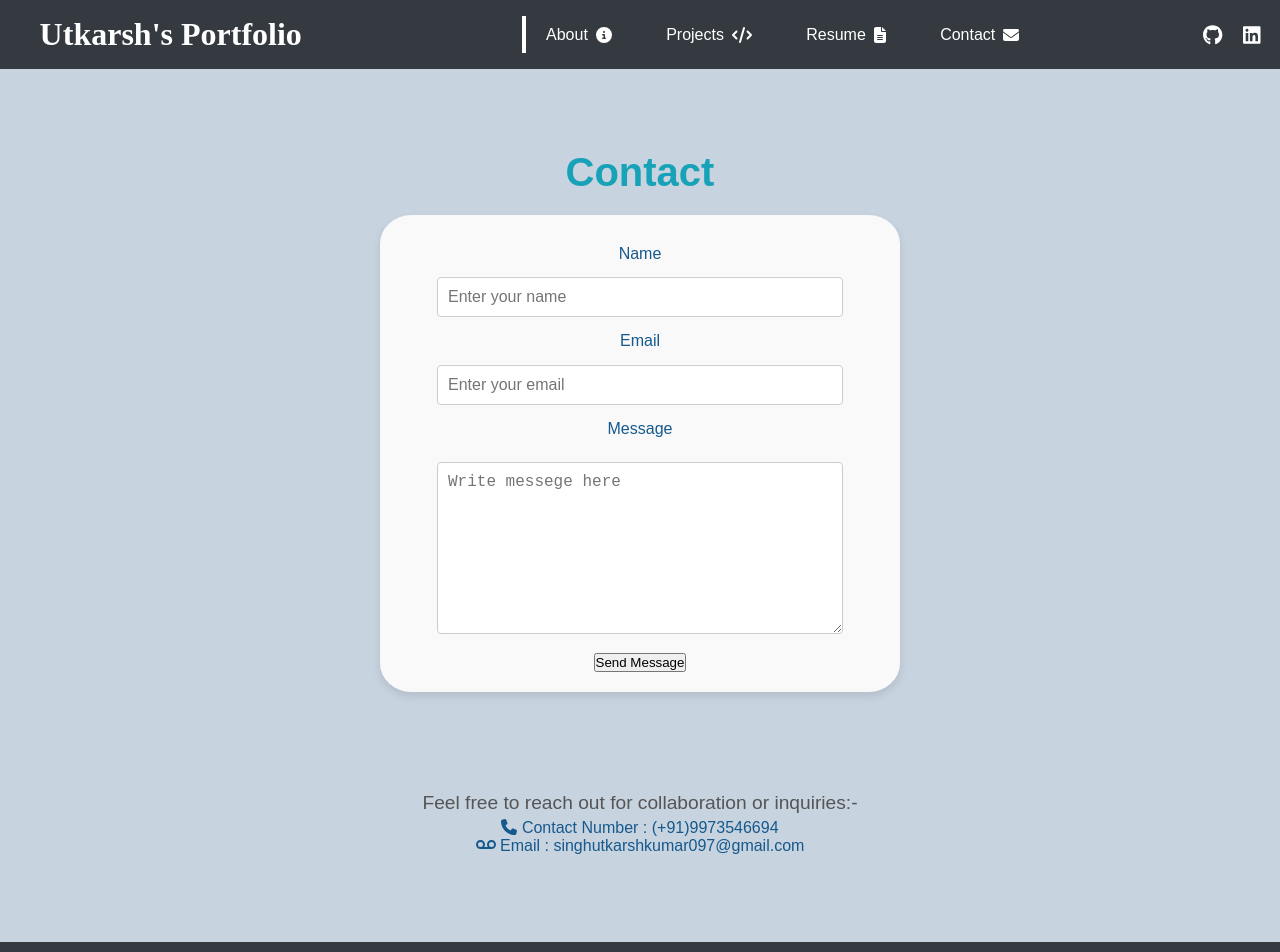
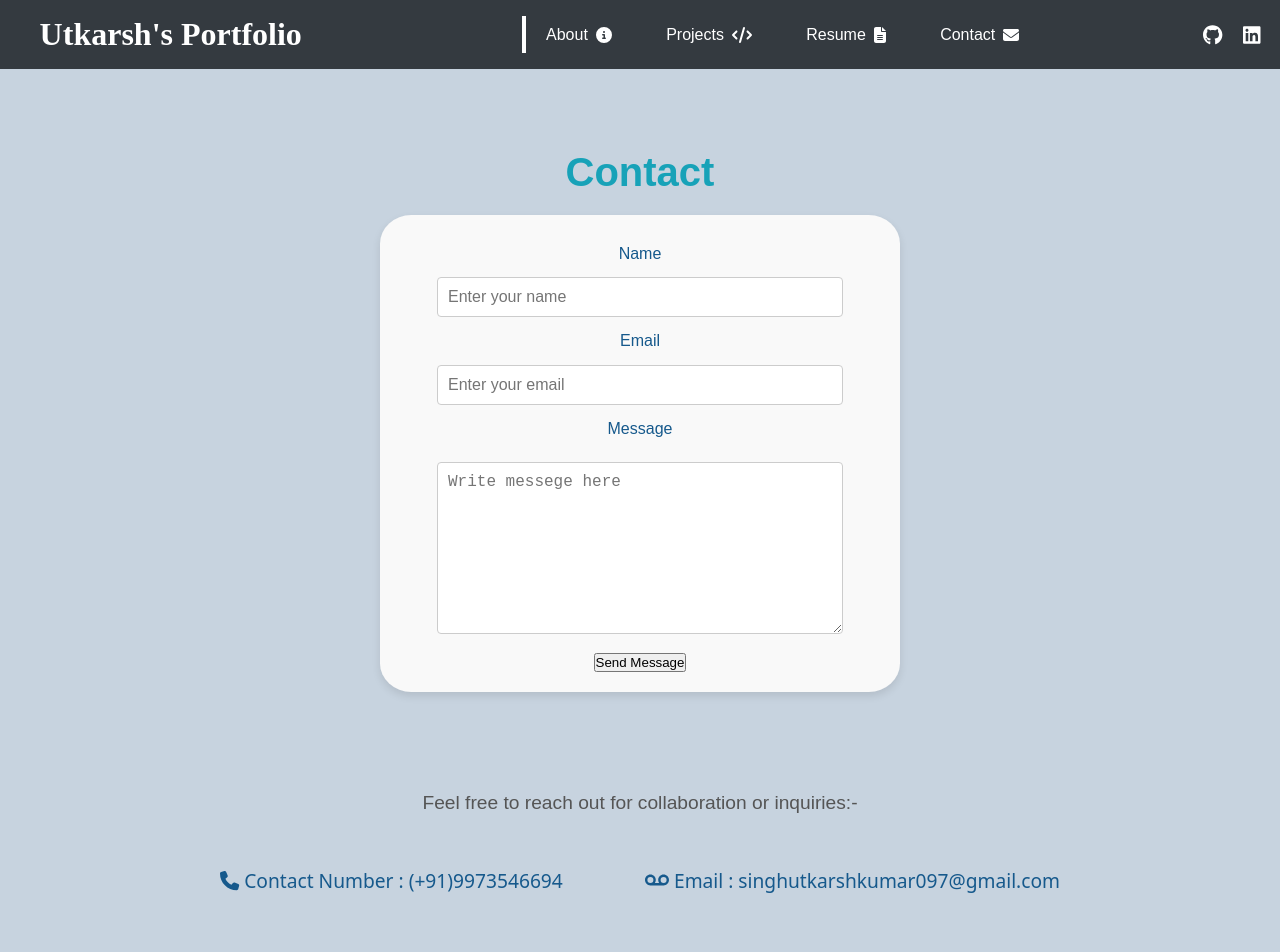
Before and after one commit to utkarshsingh004/Portfolio, a React (Vite) app: page /contact in a window 1280 px wide. Shown: the top 952 px of the page. Built offline with nearby package versions, Linux system fonts and the light colour scheme.

Commit message:
Update App.css

```diff
--- a/src/App.css
+++ b/src/App.css
@@ -314,6 +314,19 @@
   margin-top: 4%;
 }
 
+.personal-detail{
+  margin-top: 4%;
+  margin-left: 15%;
+  width:70%;
+  /* border: 2px solid red; */
+  display: flex;
+  flex-direction: row;
+  justify-content: space-between;
+  font-size: larger;
+  font-weight: 500;
+  font-family: system-ui, -apple-system, BlinkMacSystemFont, 'Segoe UI', Roboto, Oxygen, Ubuntu, Cantarell, 'Open Sans', 'Helvetica Neue', sans-serif;
+}
+
 
 
 
@@ -415,35 +428,3 @@
       font-size: 1rem;
   }
 }
-
-
-/* .breadcrumb {
-  background-color: #f8f9fa;
-  /* Breadcrumb background color */
-  /* padding: 10px;
-  border-radius: 8px;
-  box-shadow: 0 4px 6px rgba(0, 0, 0, 0.1);
-
-} */
-
-/* .breadcrumb-item a {
-  color: #007bff; */
-  /* Breadcrumb link color */
-  /* text-decoration: none;
-
-} */
-
-/* .breadcrumb-item a:hover {
-  text-decoration: underline;
-} */
-
-/* .breadcrumb-item.active {
-  color: #343a40;
-  /* Active breadcrumb item color */
-  /* font-weight: bold; */
-/* }  */
-
-/* .breadcrumb-item span::before {
-  display: none; */
-  /* Remove separator for the last breadcrumb */
-/* } */
```
